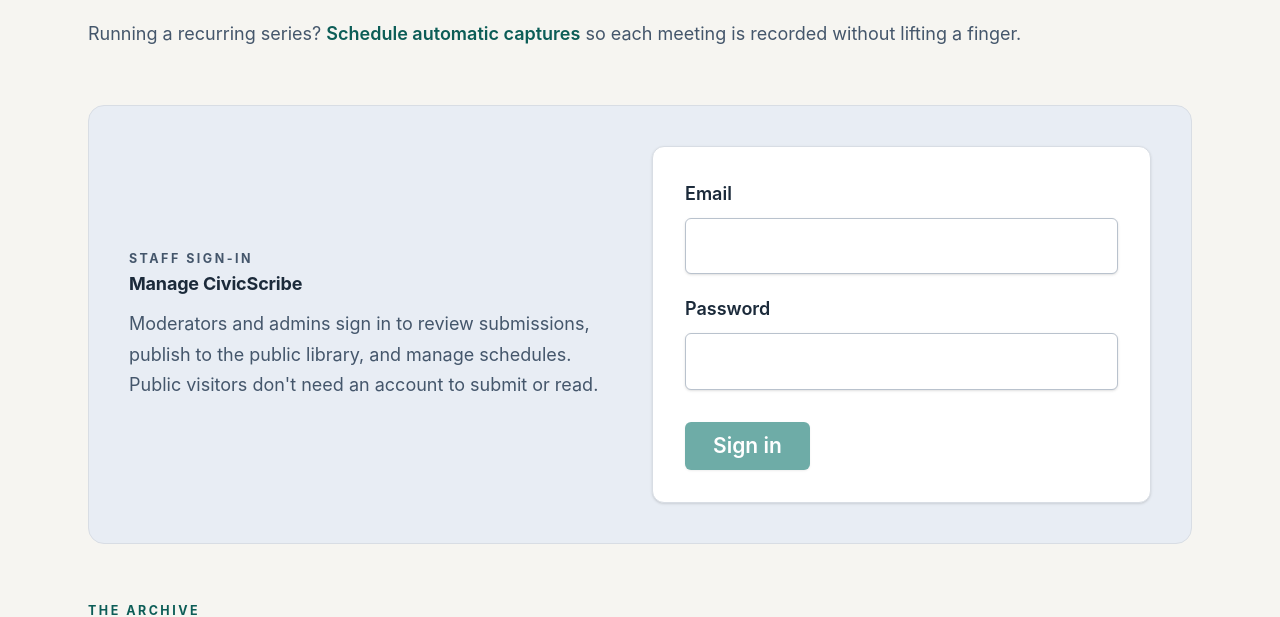
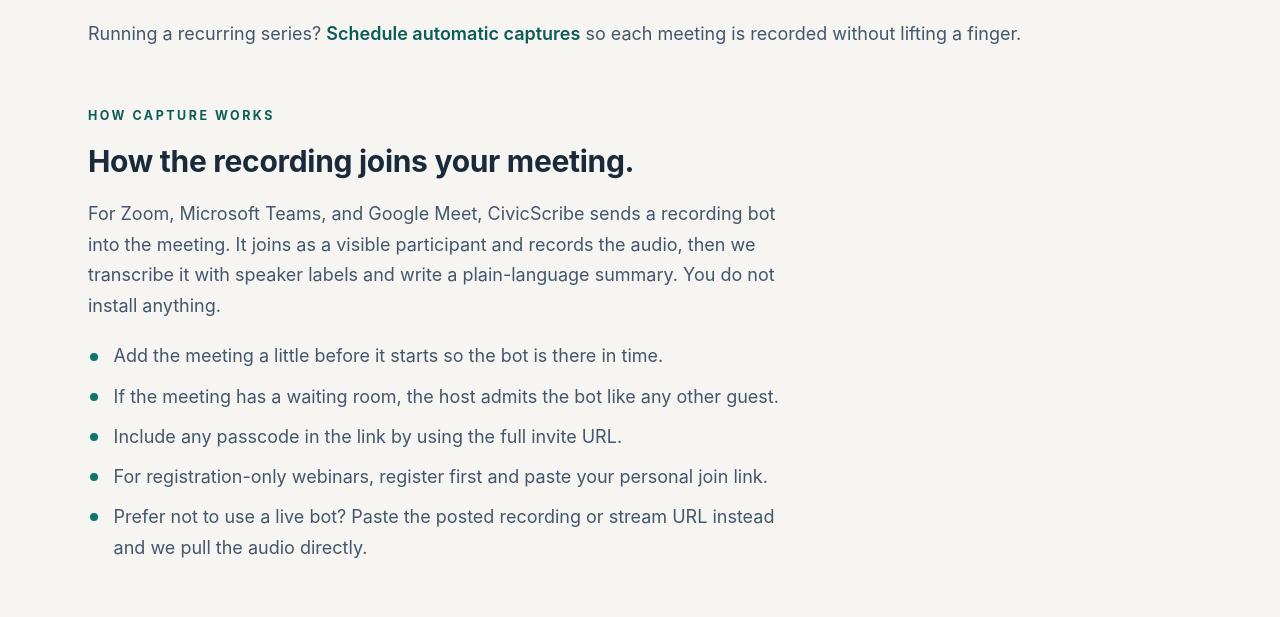
Before and after one commit to quantunite/civicscribe, a Next.js app: page / in a window 1280 px wide. Shown: the part 1498-2115 px from the top of the page. Built offline with nearby package versions, Linux system fonts and the light colour scheme; no server answers.

Commit message:
Explain how the recording bot joins meetings on the home page
Add a 'How capture works' section: a Recall bot joins the Zoom/Teams/Meet
meeting and records, with practical notes (join early, waiting rooms, passcode
in the link, registration webinars, or paste the posted recording).

```diff
--- a/src/app/globals.css
+++ b/src/app/globals.css
@@ -362,6 +362,30 @@
   margin-top: 0;
 }
 
+.home-notes {
+  list-style: none;
+  margin: 1.25rem 0 0;
+  padding: 0;
+  display: grid;
+  gap: 0.6rem;
+  max-width: 62ch;
+}
+.home-notes li {
+  position: relative;
+  padding-left: 1.6rem;
+  color: var(--color-ink-soft);
+}
+.home-notes li::before {
+  content: "";
+  position: absolute;
+  left: 0.1rem;
+  top: 0.62em;
+  width: 0.5rem;
+  height: 0.5rem;
+  border-radius: 50%;
+  background: var(--color-accent);
+}
+
 .home-signin-card {
   display: grid;
   gap: 1.5rem;
--- a/src/app/page.tsx
+++ b/src/app/page.tsx
@@ -121,6 +121,40 @@
         </p>
       </section>
 
+      {/* How capture works: the recording bot */}
+      <section className="home-section">
+        <p className="home-kicker">How capture works</p>
+        <h2>How the recording joins your meeting.</h2>
+        <p
+          style={{
+            marginTop: "0.75rem",
+            color: "var(--color-ink-soft)",
+            maxWidth: "62ch",
+          }}
+        >
+          For Zoom, Microsoft Teams, and Google Meet, CivicScribe sends a
+          recording bot into the meeting. It joins as a visible participant and
+          records the audio, then we transcribe it with speaker labels and write
+          a plain-language summary. You do not install anything.
+        </p>
+        <ul className="home-notes">
+          <li>Add the meeting a little before it starts so the bot is there in time.</li>
+          <li>
+            If the meeting has a waiting room, the host admits the bot like any
+            other guest.
+          </li>
+          <li>Include any passcode in the link by using the full invite URL.</li>
+          <li>
+            For registration-only webinars, register first and paste your
+            personal join link.
+          </li>
+          <li>
+            Prefer not to use a live bot? Paste the posted recording or stream
+            URL instead and we pull the audio directly.
+          </li>
+        </ul>
+      </section>
+
       {/* Staff sign-in (or signed-in panel). The instructional page stays the
           home page either way. */}
       <section className="home-section">
```
